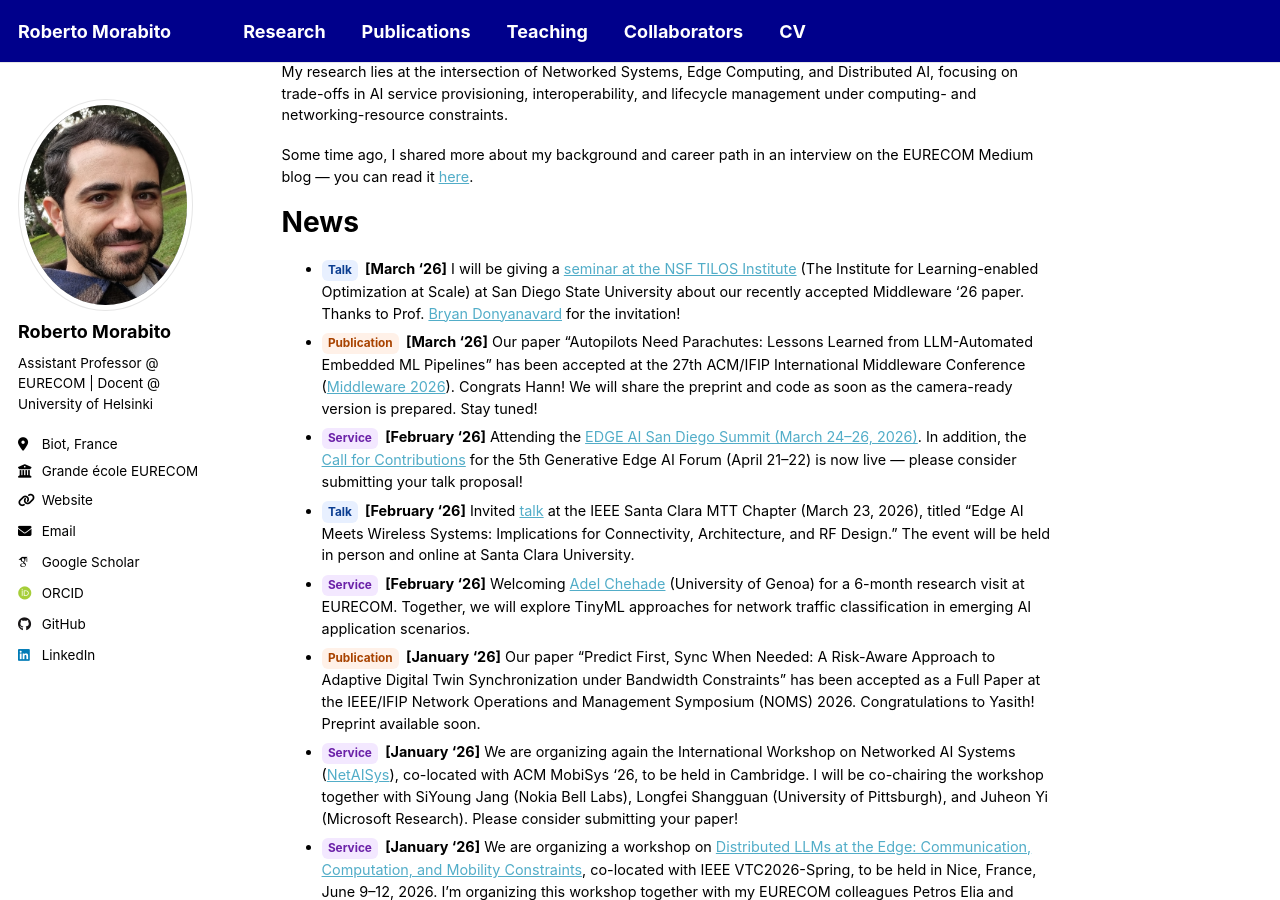
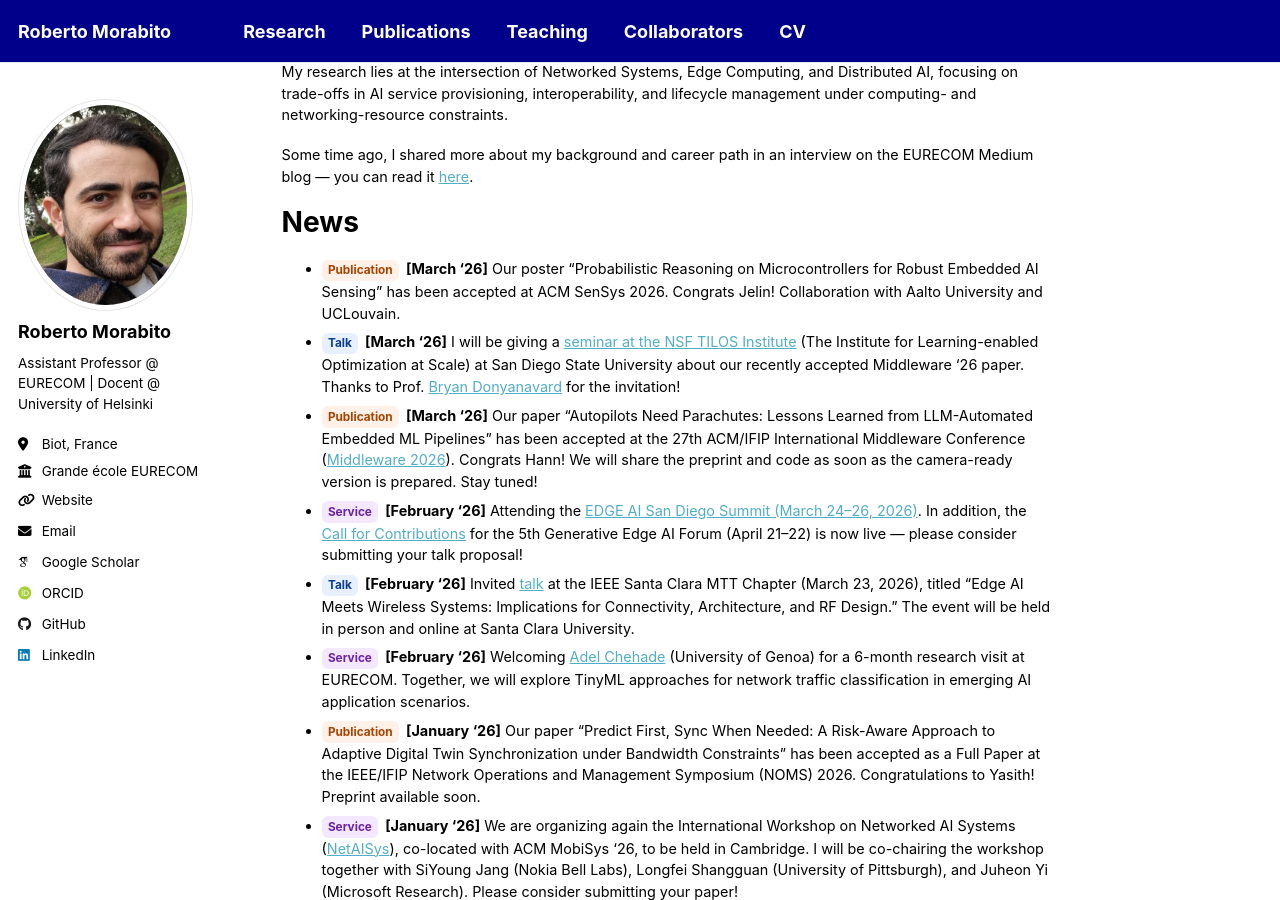
Before and after one commit to robertmora/robertmora.github.io, a Jekyll site: the page built from _pages/about.md, in a window 1280 px wide and 900 px high, scrolled down 439 px. Built offline with Jekyll 4.4.1, drawn with Linux system fonts in a browser that asks for light colours; some web fonts are replaced; a script that is not in the unit is left out.

Commit message:
Update about.md

```diff
--- a/_pages/about.md
+++ b/_pages/about.md
@@ -18,6 +18,7 @@ Some time ago, I shared more about my background and career path in an interview
 
 News
 ======
+- [Publication](){:.tag .tag--pub} **[March '26]** Our poster "Probabilistic Reasoning on Microcontrollers for Robust Embedded AI Sensing" has been accepted at ACM SenSys 2026. Congrats Jelin! Collaboration with Aalto University and UCLouvain.
 - [Talk](){:.tag .tag--talk} **[March '26]** I will be giving a [seminar at the NSF TILOS Institute](https://tilos.ai/event/tilos-sdsu-seminar-autopilots-need-parachutes-reliability-lessons-from-llm-automated-embedded-ai-systems/){:target="_blank"} (The Institute for Learning-enabled Optimization at Scale) at San Diego State University about our recently accepted Middleware '26 paper. Thanks to Prof. [Bryan Donyanavard](https://bryandony.github.io/){:target="_blank"} for the invitation!
 - [Publication](){:.tag .tag--pub} **[March '26]** Our paper "Autopilots Need Parachutes: Lessons Learned from LLM-Automated Embedded ML Pipelines" has been accepted at the 27th ACM/IFIP International Middleware Conference ([Middleware 2026](https://middleware-conf.github.io/2026/){:target="_blank"}). Congrats Hann! We will share the preprint and code as soon as the camera-ready version is prepared. Stay tuned!
 - [Service](){:.tag .tag--service} **[February '26]** Attending the [EDGE AI San Diego Summit (March 24–26, 2026)](https://www.edgeaifoundation.org/events/edge-ai-san-diego-2026){:target="_blank"}.  In addition, the [Call for Contributions](https://cms.tinyml.org/call-for-presentations-v5-generative-edge-ai-forum/){:target="_blank"} for the 5th Generative Edge AI Forum (April 21–22) is now live — please consider submitting your talk proposal!
```
